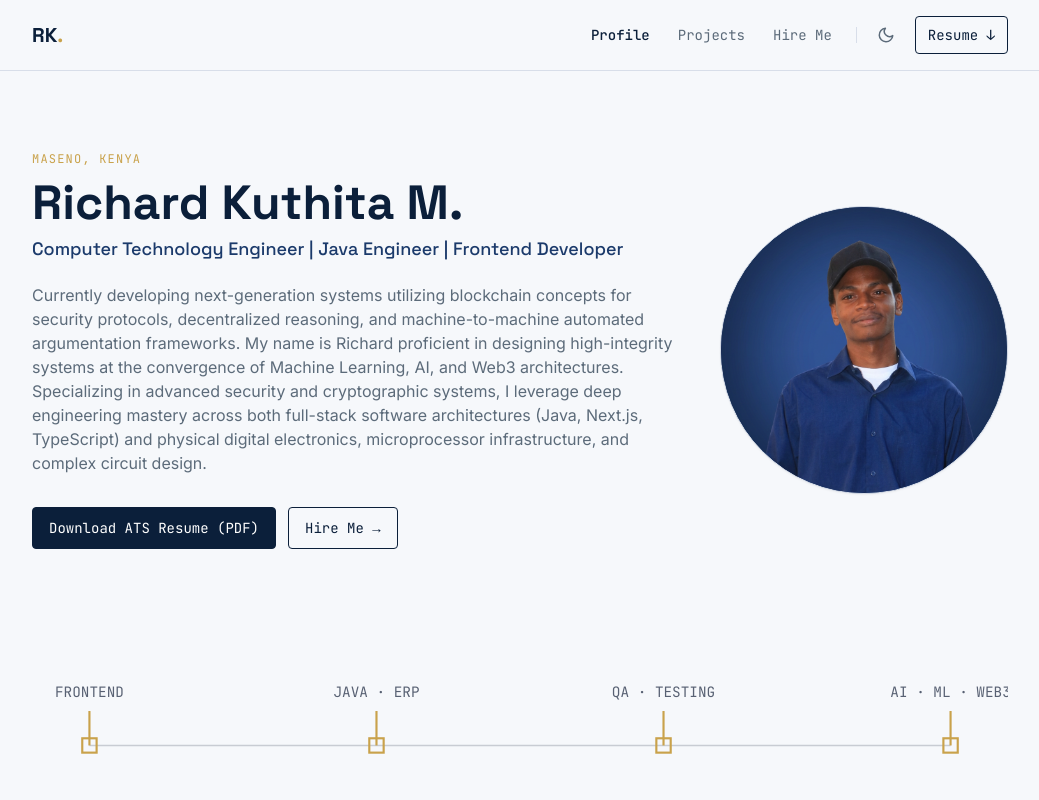
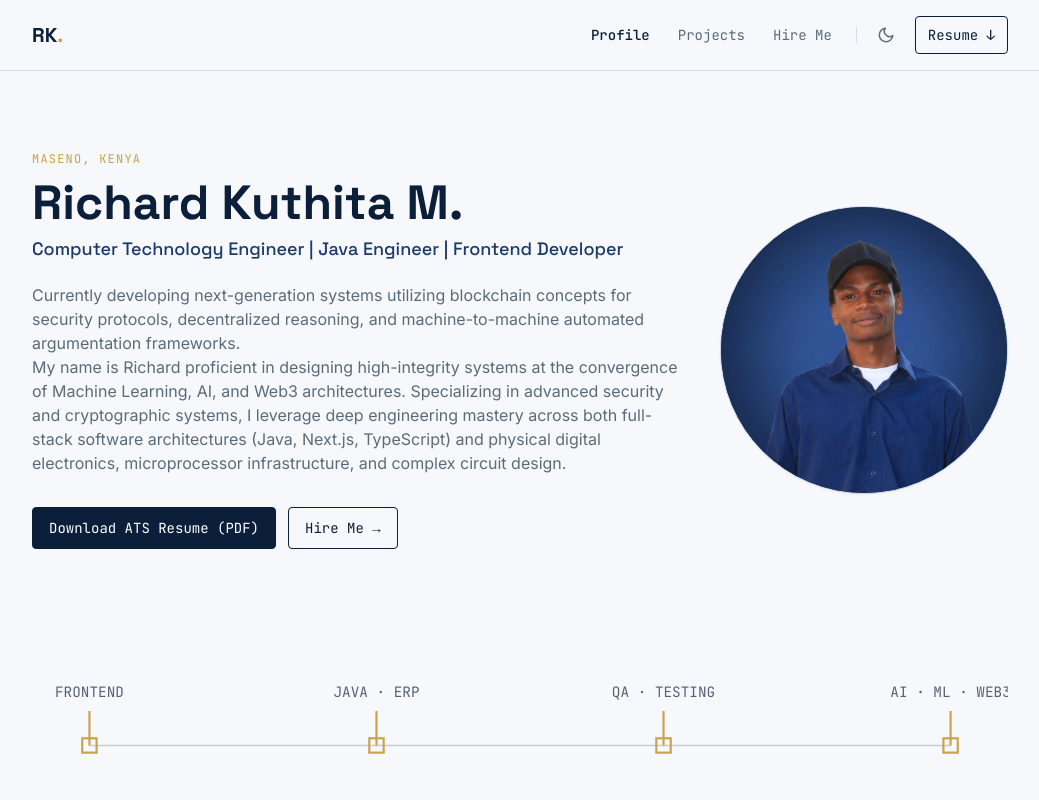
Before and after one commit to Kuthita-Richard/Kuthita-Richard, a Next.js app: page / in a window 1280 px wide. Shown: the top 800 px of the page, without its empty margins (120-1159 px from the left). Built offline with nearby package versions, Linux system fonts and the light colour scheme.

Commit message:
Allow preformatted text in profile summary
The whitespace-pre-line class in <p> tag explicitly tells the browser to respect the line breaks in the data file

Signed-off-by: Kuthita-Richard <richardkuthita@gmail.com>

```diff
--- a/app/page.tsx
+++ b/app/page.tsx
@@ -16,7 +16,7 @@ export default function Home() {
             {profile.name}
           </h1>
           <p className="mt-2 font-display text-base sm:text-lg text-navy dark:text-dk-navy">{profile.tagline}</p>
-          <p className="mt-5 text-sm sm:text-base text-slate dark:text-dk-slate leading-relaxed max-w-2xl">
+          <p className="mt-5 text-sm sm:text-base text-slate dark:text-dk-slate leading-relaxed max-w-2xl whitespace-pre-line">
             {profile.summary}
           </p>
           <div className="mt-8 flex flex-wrap gap-3 font-mono text-sm">
```
